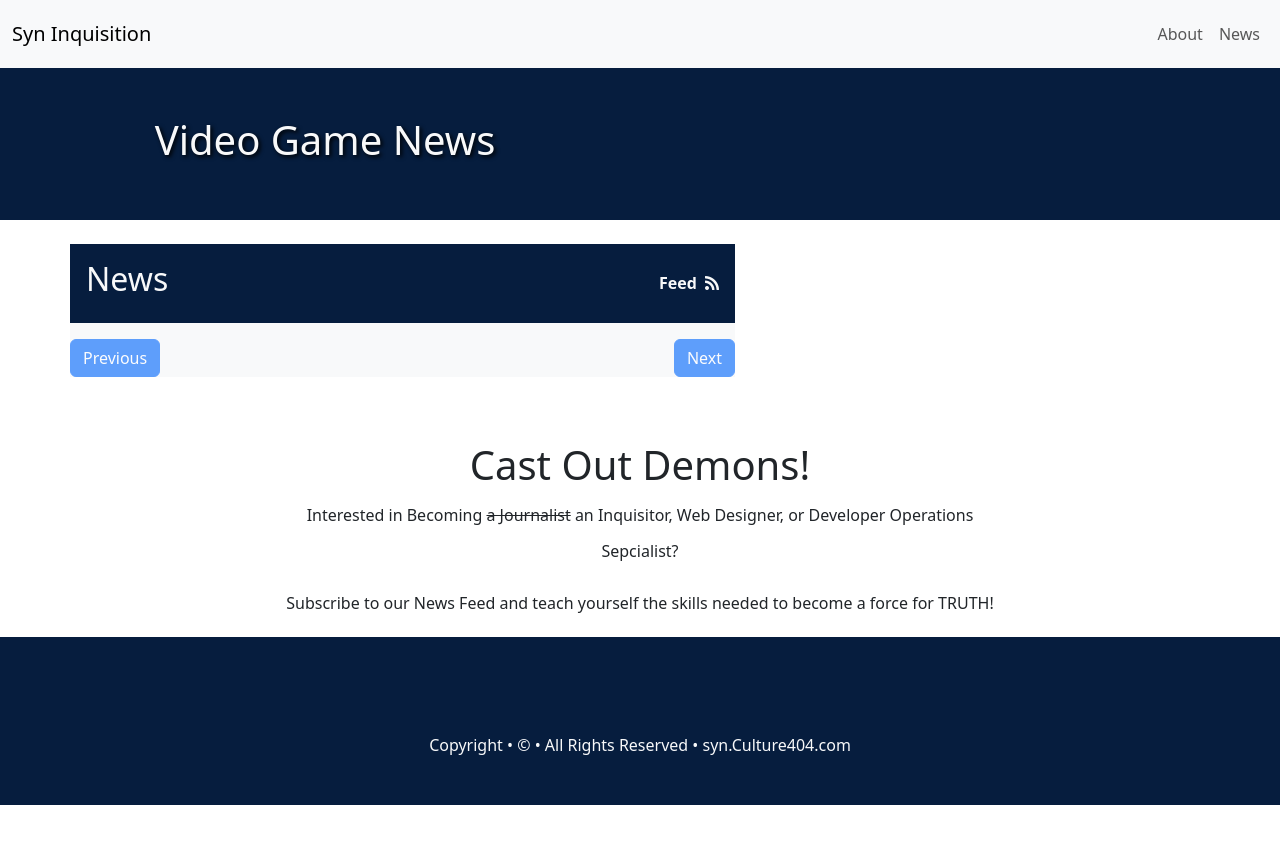
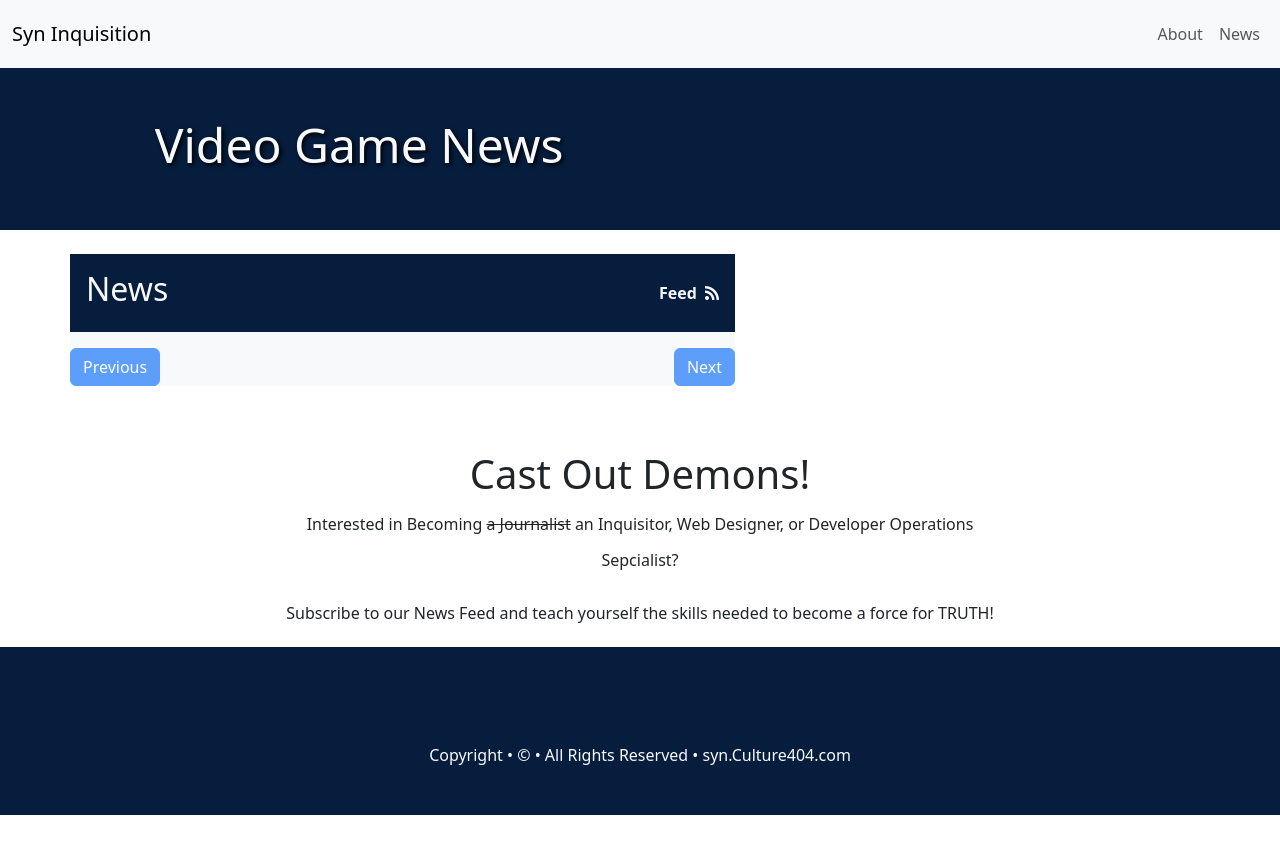
Before and after one commit to Culture-404/Syn_Inquisition, a Jekyll site: the page built from news/index.html, in a window 1280 px wide. Shown: the top 854 px of the page. Built offline with Jekyll 4.4.1, drawn with Linux system fonts in a browser that asks for light colours; the list of posts is cut into pages by our own code.

Commit message:
resize post heading

```diff
--- a/_layouts/post.html
+++ b/_layouts/post.html
@@ -8,7 +8,7 @@ layout: default
             <img class="img-fluid opacity-85 my-auto" src="">
         </div> -->
         <div class="jumbotron custom-jumbotron col-10 p-5 d-flex flex-column" >
-            <h1 class="display-3 text-capitalize my-auto"">{{ page.title }}</h1>
+            <h1 class="display-5 text-capitalize my-auto"">{{ page.title }}</h1>
 
         </div>
     </div>
--- a/news/index.html
+++ b/news/index.html
@@ -10,7 +10,7 @@ title: "Video Game News"
         </div> -->
         <div class="jumbotron custom-jumbotron col-10 p-5" >
 
-            <h1>{{ page.title }}</h1>
+            <h1 class="display-5">{{ page.title }}</h1>
 
             <!-- <h2 class="display-6  mt-4 pt-4 text-uppercase ff-germania">Distributed Factchecking Network</h2> -->
 
```
